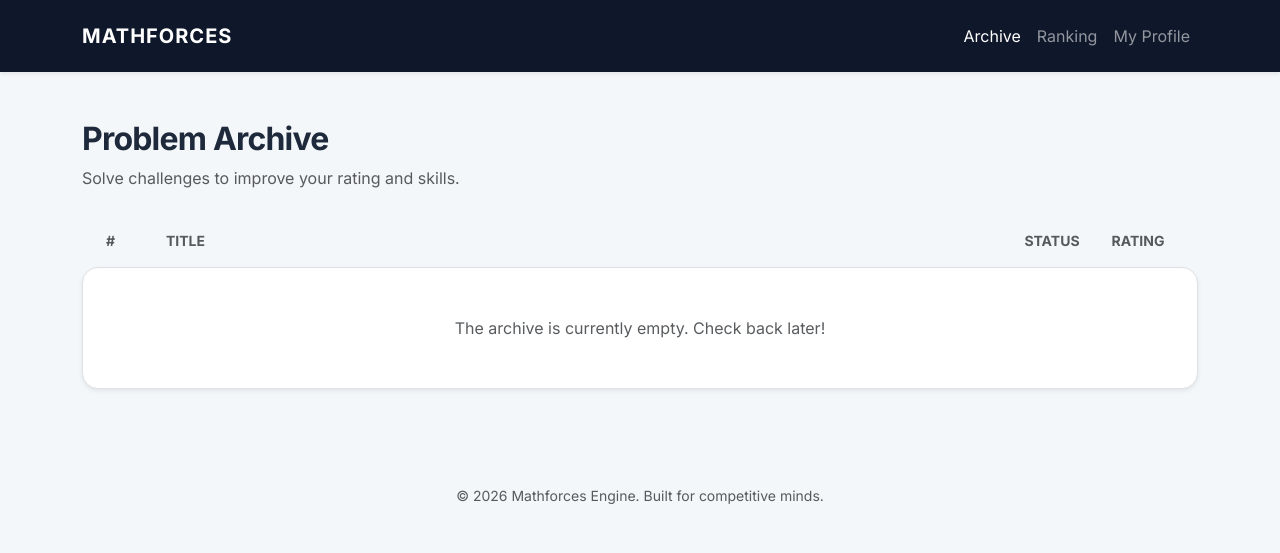
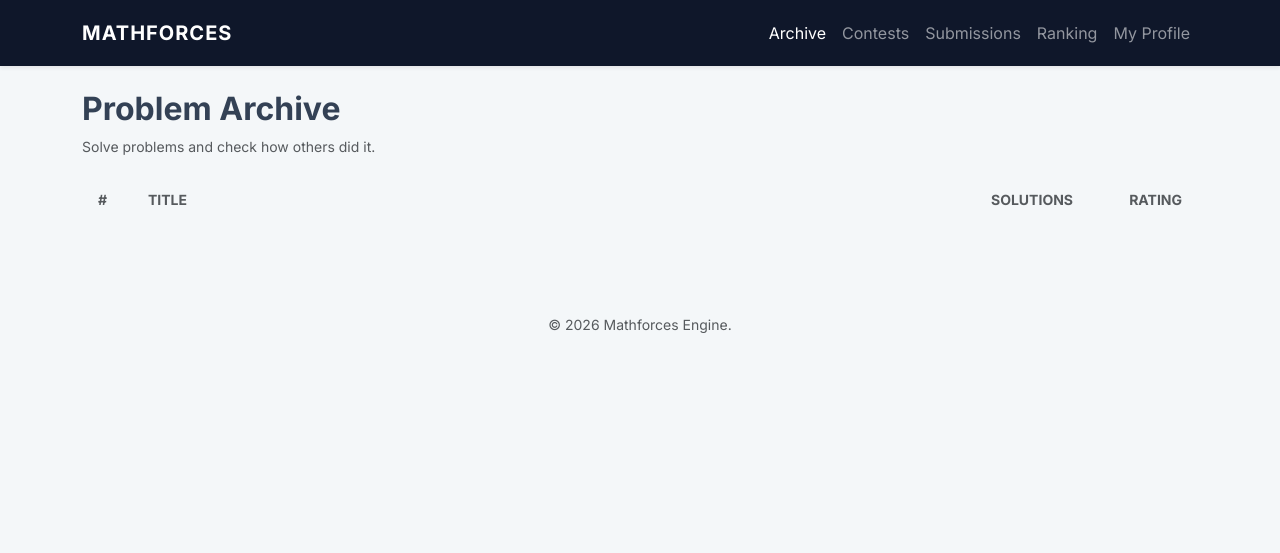
Before and after one commit to HASGITH/Mathforces, a Django app: page /archive/ in a window 1280 px wide. Shown: the top 553 px of the page. Run offline with Django 5.2, Linux system fonts and the light colour scheme; data that the repository does not hold is empty.

Commit message:
Full UI upgrade: restored navbar links, added solutions link, and fixed grid

```diff
--- a/archive/templates/archive/problem_list.html
+++ b/archive/templates/archive/problem_list.html
@@ -8,72 +8,82 @@
     <style>
         body { font-family: 'Inter', sans-serif; background-color: #f4f7f9; color: #334155; }
 
-        /* Navbar Styling */
-        .navbar { background-color: #0f172a !important; padding: 1rem 0; }
+        /* Navbar */
+        .navbar { background-color: #0f172a !important; padding: 0.8rem 0; }
         .navbar-brand { font-weight: 800; letter-spacing: 1px; }
 
-        /* Header section */
-        .archive-header { margin-bottom: 2rem; }
-        .archive-header h2 { font-weight: 800; color: #1e293b; letter-spacing: -0.025em; }
-
-        /* Problem Card Design */
+        /* Problem Card */
         .problem-card {
             background: white;
             border-radius: 12px;
             border: 1px solid #e2e8f0;
-            transition: all 0.3s cubic-bezier(0.4, 0, 0.2, 1);
-            margin-bottom: 12px;
+            transition: all 0.25s ease;
+            margin-bottom: 10px;
             text-decoration: none !important;
             color: inherit !important;
             display: block;
-            overflow: hidden;
         }
 
-        /* Hover Effects */
         .problem-card:hover {
-            transform: translateY(-4px);
-            box-shadow: 0 12px 20px -5px rgba(0, 0, 0, 0.1), 0 8px 8px -5px rgba(0, 0, 0, 0.04);
+            transform: translateY(-2px);
+            box-shadow: 0 10px 15px -3px rgba(0, 0, 0, 0.1);
             border-color: #3b82f6;
-            background-color: #fff;
         }
 
         .problem-row {
             display: grid;
-            grid-template-columns: 60px 1fr auto auto;
+            /* Сетка: ID, Название, Ссылка на решения, Рейтинг */
+            grid-template-columns: 50px 1fr 140px 80px;
             align-items: center;
-            padding: 16px 24px;
+            padding: 14px 20px;
         }
 
-        .prob-id { font-weight: 600; color: #94a3b8; font-size: 0.9rem; }
-        .prob-title { font-weight: 600; font-size: 1.1rem; color: #1e293b; }
+        .prob-id { color: #94a3b8; font-weight: 600; }
+        .prob-title { font-weight: 600; font-size: 1.05rem; color: #1e293b; }
 
-        /* Solved Badge */
         .solved-check {
             color: #10b981;
             background: #ecfdf5;
             padding: 2px 8px;
             border-radius: 6px;
-            font-size: 0.8rem;
-            margin-left: 10px;
+            font-size: 0.75rem;
+            margin-left: 8px;
             font-weight: 700;
         }
 
-        /* Rounded Squares for Difficulty */
+        /* Кнопка "Решения" */
+        .solutions-link {
+            font-size: 0.85rem;
+            color: #6366f1;
+            text-decoration: none;
+            font-weight: 600;
+            padding: 5px 10px;
+            border-radius: 6px;
+            transition: background 0.2s;
+            text-align: center;
+            z-index: 10; /* Чтобы ссылка была кликабельна поверх карточки */
+            position: relative;
+        }
+
+        .solutions-link:hover {
+            background: #eef2ff;
+            color: #4338ca;
+        }
+
         .difficulty-box {
-            width: 52px;
-            height: 34px;
+            width: 50px;
+            height: 32px;
             display: flex;
             align-items: center;
             justify-content: center;
-            border-radius: 8px;
+            border-radius: 6px;
             font-weight: 700;
             font-size: 0.85rem;
             color: white;
-            margin-left: 20px;
-            box-shadow: 0 2px 4px rgba(0,0,0,0.05);
+            justify-self: end;
         }
 
-        /* Difficulty Color Logic */
+        /* Цвета сложности */
         .diff-baby { background-color: #0ea5e9; }
         .diff-easy { background-color: #10b981; }
         .diff-normal { background-color: #6366f1; }
@@ -85,35 +95,42 @@
 </head>
 <body>
 
-    <nav class="navbar navbar-expand-lg navbar-dark mb-5 shadow-sm">
+    <nav class="navbar navbar-expand-lg navbar-dark mb-4 shadow-sm">
         <div class="container">
             <a class="navbar-brand" href="{% url 'problem_list' %}">MATHFORCES</a>
-            <div class="navbar-nav ms-auto">
-                <a class="nav-link active" href="{% url 'problem_list' %}">Archive</a>
-                <a class="nav-link" href="{% url 'ranking' %}">Ranking</a>
-                <a class="nav-link" href="{% url 'profile_view' %}">My Profile</a>
+            <div class="collapse navbar-collapse">
+                <div class="navbar-nav ms-auto">
+                    <a class="nav-link active" href="{% url 'problem_list' %}">Archive</a>
+                    <a class="nav-link" href="{% url 'contest_list' %}">Contests</a>
+                    <a class="nav-link" href="{% url 'submission_list' %}">Submissions</a>
+                    <a class="nav-link" href="{% url 'ranking' %}">Ranking</a>
+                    <a class="nav-link" href="{% url 'profile_view' %}">My Profile</a>
+                </div>
             </div>
         </div>
     </nav>
 
     <div class="container">
-        <div class="archive-header text-center text-md-start">
-            <h2>Problem Archive</h2>
-            <p class="text-muted">Solve challenges to improve your rating and skills.</p>
+        <div class="mb-4">
+            <h2 class="fw-bold">Problem Archive</h2>
+            <p class="text-muted small">Solve problems and check how others did it.</p>
         </div>
 
-        <div class="problem-list-container">
-            <div class="px-4 py-2 mb-2 d-none d-md-grid text-muted fw-bold small" style="grid-template-columns: 60px 1fr auto auto;">
+        <div class="problem-list">
+            <div class="px-3 py-2 mb-1 d-none d-md-grid text-muted fw-bold small text-uppercase" style="grid-template-columns: 50px 1fr 140px 80px;">
                 <div>#</div>
-                <div>TITLE</div>
-                <div style="width: 100px; text-align: center;">STATUS</div>
-                <div style="width: 72px; text-align: center;">RATING</div>
+                <div>Title</div>
+                <div class="text-center">Solutions</div>
+                <div class="text-end">Rating</div>
             </div>
 
             {% for problem in problems %}
-            <a href="{% url 'problem_detail' problem.id %}" class="problem-card">
+            <div class="problem-card" style="position: relative;">
+                <a href="{% url 'problem_detail' problem.id %}" style="position: absolute; top:0; left:0; width:100%; height:100%; z-index:1;"></a>
+
                 <div class="problem-row">
                     <div class="prob-id">{{ forloop.counter }}</div>
+
                     <div class="prob-title">
                         {{ problem.title }}
                         {% if problem.id in solved_ids %}
@@ -121,8 +138,11 @@
                         {% endif %}
                     </div>
 
-                    <div class="text-muted small d-none d-md-block" style="width: 100px; text-align: center;">
-                        </div>
+                    <div class="text-center">
+                        <a href="{% url 'submission_list' %}?problem_id={{ problem.id }}&status=correct" class="solutions-link">
+                            View Solutions
+                        </a>
+                    </div>
 
                     <div class="difficulty-box
                         {% if problem.difficulty < 20 %}diff-baby
@@ -134,17 +154,13 @@
                         {{ problem.difficulty }}
                     </div>
                 </div>
-            </a>
-            {% empty %}
-            <div class="text-center py-5 bg-white rounded-4 border shadow-sm">
-                <p class="text-muted mb-0">The archive is currently empty. Check back later!</p>
             </div>
             {% endfor %}
         </div>
     </div>
 
     <footer class="py-5 text-center text-muted small mt-5">
-        &copy; 2026 Mathforces Engine. Built for competitive minds.
+        &copy; 2026 Mathforces Engine.
     </footer>
 
 </body>
```
